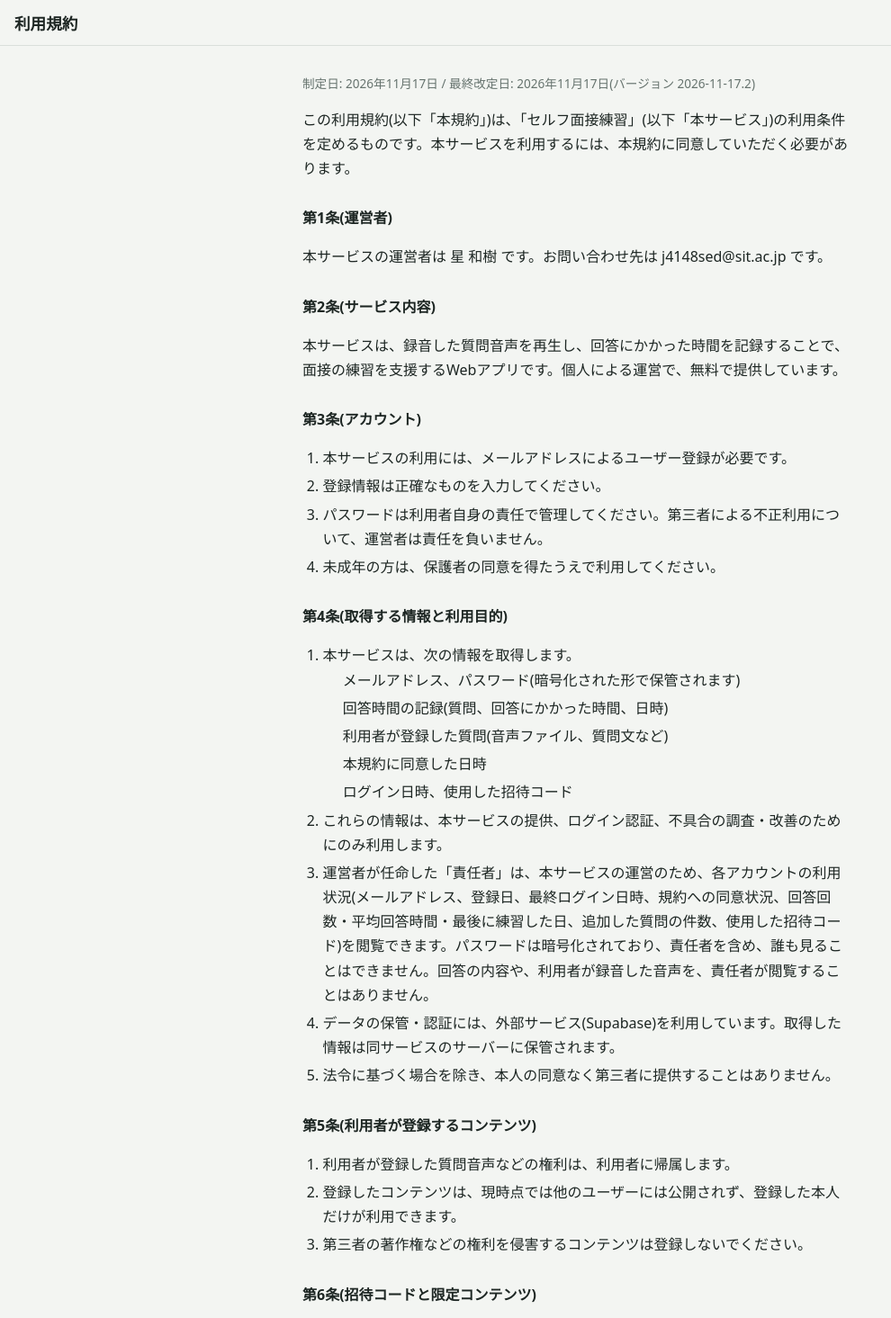
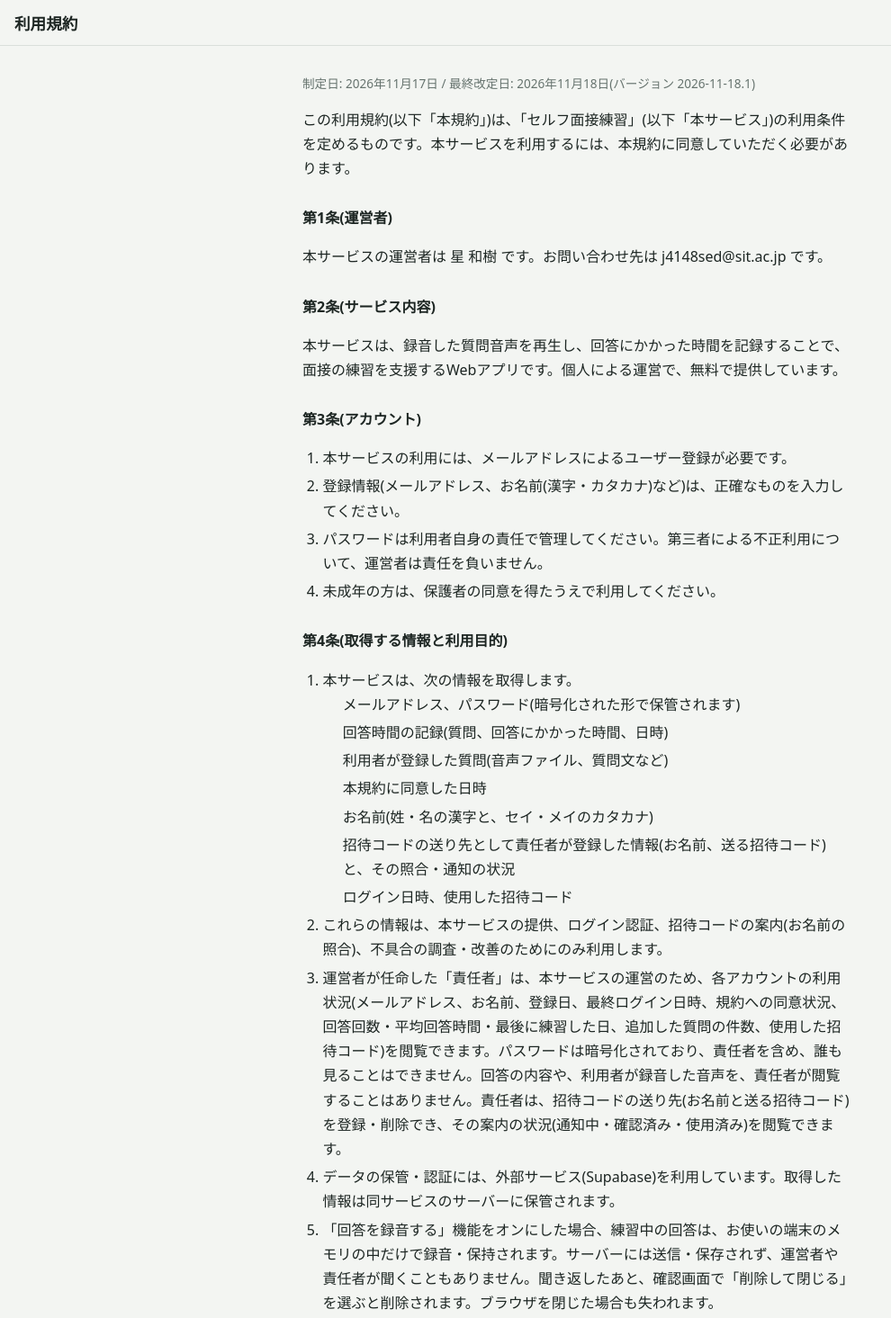
Before and after one commit to j4148sed-wq/interview, a plain HTML site: page terms.html in a window 1280 px wide. Shown: the top 1465 px of the page at 90% size, without its empty margins (0-990 px from the left). Drawn offline with Linux system fonts and the light colour scheme.

Commit message:
規約変更

```diff
--- a/app.js
+++ b/app.js
@@ -6,7 +6,7 @@
   const LS_SETTINGS = "si_settings_v1";
   // 利用規約を改定したら、この日付を変える(terms.html の制定日と合わせる)。
   // 変えると、既存ユーザーにも次回ログイン時に再同意が求められます。
-  const TERMS_VERSION = "2026-11-17.2";
+  const TERMS_VERSION = "2026-11-18.1";
   const BUCKET = "question-audio";          // Supabase Storage のバケット名
   const MAX_FILE = 10 * 1024 * 1024;        // 音声ファイルの上限 10MB
   const MAX_QUESTIONS = 100;                // 1人あたりの自作質問の上限(DB側にも同じ制限あり)
--- a/terms.html
+++ b/terms.html
@@ -10,11 +10,11 @@
 <body>
   <header class="top"><h1>利用規約</h1></header>
   <main class="doc">
-    <p class="meta">制定日: 2026年11月17日 / 最終改定日: 2026年11月17日(バージョン 2026-11-17.2)</p>
+    <p class="meta">制定日: 2026年11月17日 / 最終改定日: 2026年11月18日(バージョン 2026-11-18.1)</p>
     <p>この利用規約(以下「本規約」)は、「セルフ面接練習」(以下「本サービス」)の利用条件を定めるものです。本サービスを利用するには、本規約に同意していただく必要があります。</p>
 
     <h2>第1条(運営者)</h2>
-    <p>本サービスの運営者は <span >星 和樹</span> です。お問い合わせ先は <span >j4148sed@sit.ac.jp</span> です。</p>
+    <p>本サービスの運営者は <span>星 和樹</span> です。お問い合わせ先は <span>j4148sed@sit.ac.jp</span> です。</p>
 
     <h2>第2条(サービス内容)</h2>
     <p>本サービスは、録音した質問音声を再生し、回答にかかった時間を記録することで、面接の練習を支援するWebアプリです。個人による運営で、無料で提供しています。</p>
@@ -22,7 +22,7 @@
     <h2>第3条(アカウント)</h2>
     <ol>
       <li>本サービスの利用には、メールアドレスによるユーザー登録が必要です。</li>
-      <li>登録情報は正確なものを入力してください。</li>
+      <li>登録情報(メールアドレス、お名前(漢字・カタカナ)など)は、正確なものを入力してください。</li>
       <li>パスワードは利用者自身の責任で管理してください。第三者による不正利用について、運営者は責任を負いません。</li>
       <li>未成年の方は、保護者の同意を得たうえで利用してください。</li>
     </ol>
@@ -35,12 +35,15 @@
           <li>回答時間の記録(質問、回答にかかった時間、日時)</li>
           <li>利用者が登録した質問(音声ファイル、質問文など)</li>
           <li>本規約に同意した日時</li>
+          <li>お名前(姓・名の漢字と、セイ・メイのカタカナ)</li>
+          <li>招待コードの送り先として責任者が登録した情報(お名前、送る招待コード)と、その照合・通知の状況</li>
           <li>ログイン日時、使用した招待コード</li>
         </ul>
       </li>
-      <li>これらの情報は、本サービスの提供、ログイン認証、不具合の調査・改善のためにのみ利用します。</li>
-      <li>運営者が任命した「責任者」は、本サービスの運営のため、各アカウントの利用状況(メールアドレス、登録日、最終ログイン日時、規約への同意状況、回答回数・平均回答時間・最後に練習した日、追加した質問の件数、使用した招待コード)を閲覧できます。パスワードは暗号化されており、責任者を含め、誰も見ることはできません。回答の内容や、利用者が録音した音声を、責任者が閲覧することはありません。</li>
+      <li>これらの情報は、本サービスの提供、ログイン認証、招待コードの案内(お名前の照合)、不具合の調査・改善のためにのみ利用します。</li>
+      <li>運営者が任命した「責任者」は、本サービスの運営のため、各アカウントの利用状況(メールアドレス、お名前、登録日、最終ログイン日時、規約への同意状況、回答回数・平均回答時間・最後に練習した日、追加した質問の件数、使用した招待コード)を閲覧できます。パスワードは暗号化されており、責任者を含め、誰も見ることはできません。回答の内容や、利用者が録音した音声を、責任者が閲覧することはありません。責任者は、招待コードの送り先(お名前と送る招待コード)を登録・削除でき、その案内の状況(通知中・確認済み・使用済み)を閲覧できます。</li>
       <li>データの保管・認証には、外部サービス(Supabase)を利用しています。取得した情報は同サービスのサーバーに保管されます。</li>
+      <li>「回答を録音する」機能をオンにした場合、練習中の回答は、お使いの端末のメモリの中だけで録音・保持されます。サーバーには送信・保存されず、運営者や責任者が聞くこともありません。聞き返したあと、確認画面で「削除して閉じる」を選ぶと削除されます。ブラウザを閉じた場合も失われます。</li>
       <li>法令に基づく場合を除き、本人の同意なく第三者に提供することはありません。</li>
     </ol>
 
@@ -57,6 +60,9 @@
       <li>同じ招待コードは、1つのアカウントで1回だけ使用できます。コードには、利用できる人数や期間の制限が設けられている場合があります。</li>
       <li>限定コンテンツ(音声・質問文など)は、利用者本人が本サービス内で練習の目的に使うために提供するものです。第三者への再配布、公開、転載はできません。</li>
       <li>招待コードを不特定多数に公開したり、不正な方法で入手・使用したりしないでください。</li>
+      <li>責任者が登録したお名前(漢字とカタカナ)が、新規登録時に入力されたお名前と一致した場合、その方がログインした際に、本サービス内で招待コードが通知されます。お名前の一致は本人確認ではありません。お名前を他人に知られている場合などには、別の方に通知される可能性があることを、あらかじめご了承ください。</li>
+      <li>お名前が未登録のアカウントには、お名前の照合による通知は行われません。</li>
+      <li>招待コードを使用済みのアカウントには、同じ質問セットに運営者が追加した質問が、ログイン時に「自分の質問」へ自動で追加されます。運営者がセットから削除した質問は、すでに追加された質問も含めて、「自分の質問」から削除されます。</li>
     </ol>
 
     <h2>第7条(禁止事項)</h2>
```
